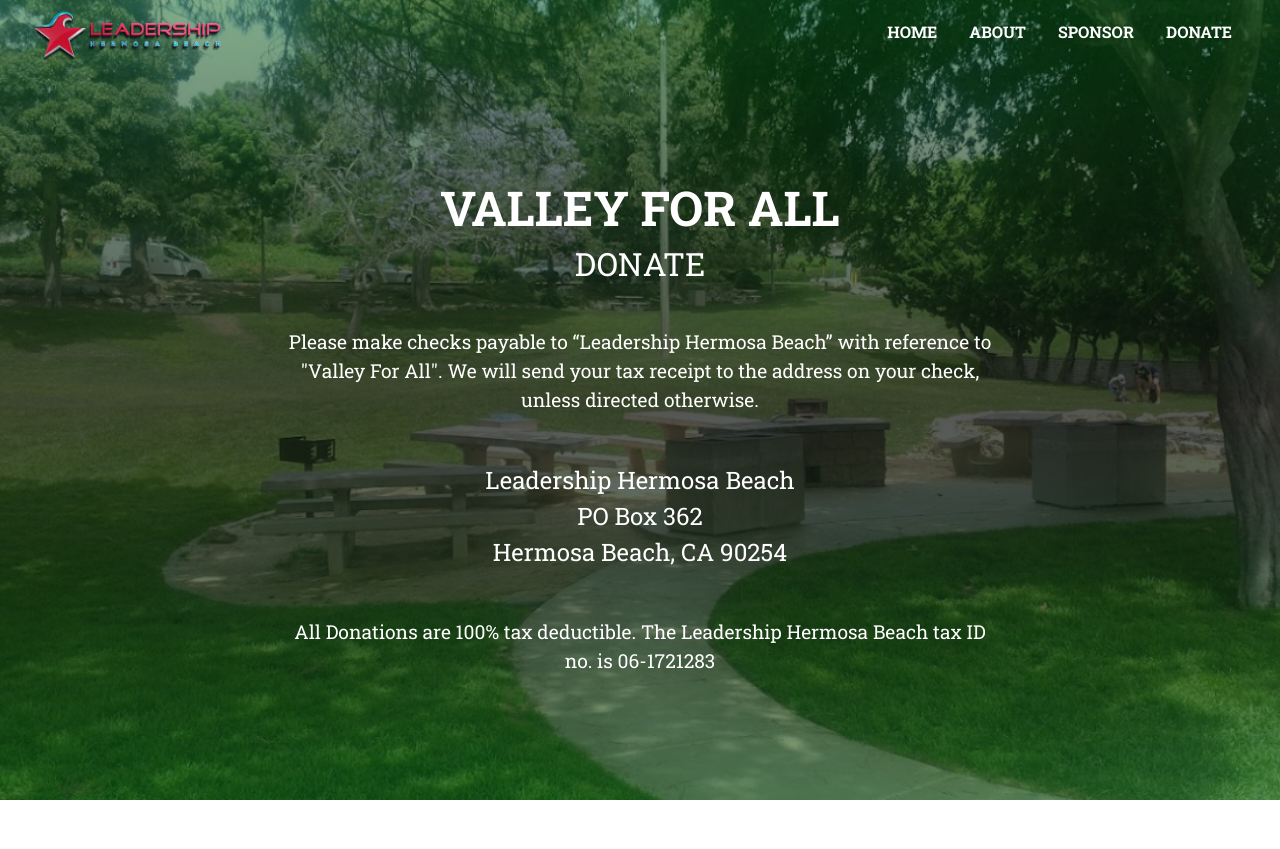
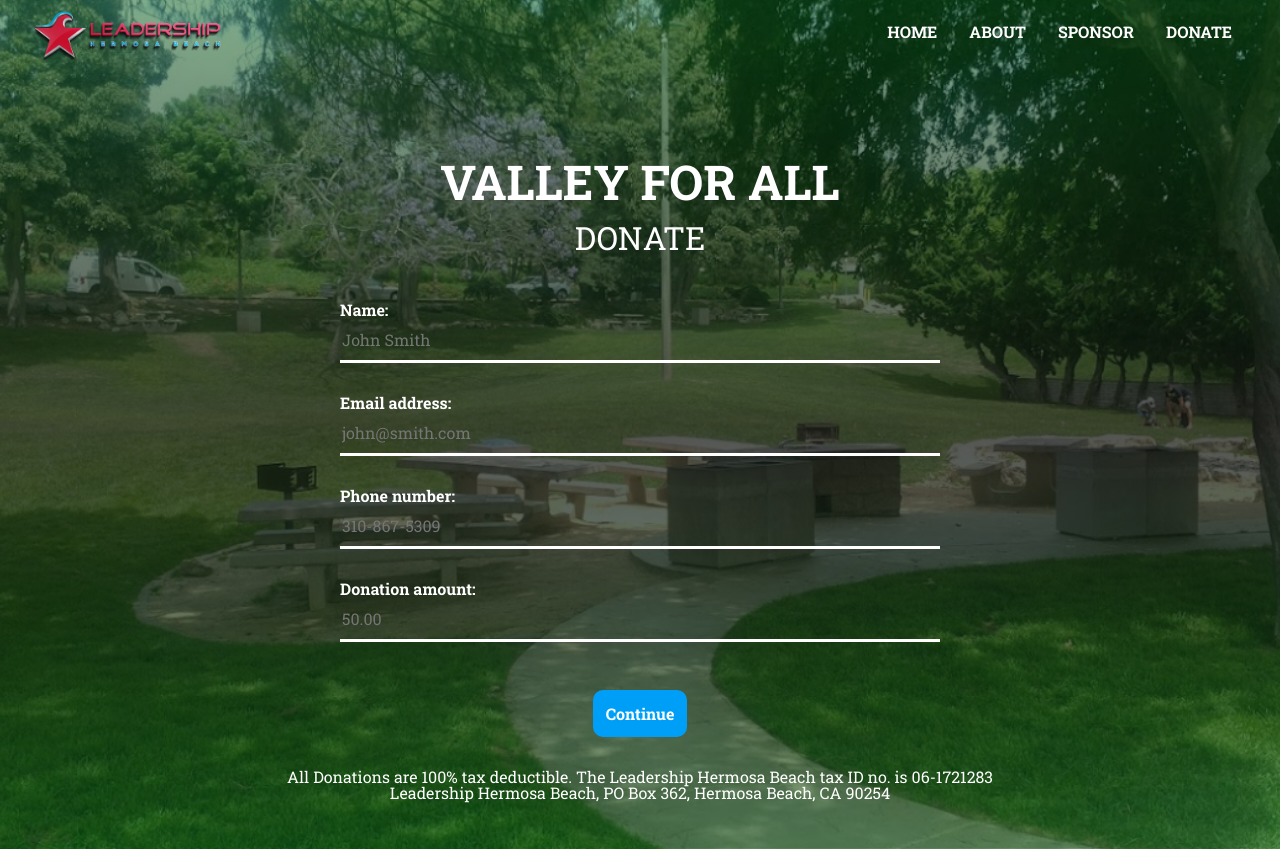
Before and after one commit to leahfern/valley-for-all, a React (Create React App) app: page /donate in a window 1280 px wide. Before the commit the page ends 800 px from the top, so only its background shows below. Built offline with nearby package versions, Linux system fonts and the light colour scheme.

Commit message:
payment works

```diff
--- a/public/index.html
+++ b/public/index.html
@@ -27,7 +27,7 @@
       Learn how to configure a non-root public URL by running `npm run build`.
     -->
 
-    <script src="https://www.paypal.com/sdk/js?client-id=AblZCvX0l0VmcrB479vMDGHmpQ1UuKO0dD7bGbMExiubZCr3g7-7DgOeKW3vDWHBYpTHpEDqasv26Ahj&currency=USD&disable-funding=paylater&enable-funding=venmo"></script>
+    <script src="https://www.paypal.com/sdk/js?client-id=AQGkiGGxAZnxEYroMIWAy8f3EsQqH8sf1lgm68yfEWYB3-GI1tWBuNkEOb_NlUXR4UD9B-7ax5GBdAvu&currency=USD&disable-funding=paylater&enable-funding=venmo"></script>
 
     <title>Valley For All</title>
 
--- a/src/App.js
+++ b/src/App.js
@@ -43,7 +43,8 @@
             <Route exact path="/" component={Home} />
             <Route path="/about" component={About} />
             <Route path="/sponsorship" component={Sponsorship}/>
-            <Route path="/donate" component={MailChecks} />
+            <Route exact path="/donate" component={Donate} />
+            <Route exact path="/donate/check" component={MailChecks} />
           </Switch>
         </div>
       </div>
--- a/src/components/Donate.js
+++ b/src/components/Donate.js
@@ -1,8 +1,7 @@
-import React, { useState } from 'react'
+import React, { useState, useEffect } from 'react'
 
 import styled from 'styled-components';
 import PayPalTest from './PayPalTest';
-
 
 const StyledDonate = styled.div`
 max-width: 90%;
@@ -10,7 +9,7 @@
 padding-top: 50px;
 color: white;
 label {
-  width: 300px;
+  font-weight: bold;
 }
 input {
   width: 100%;
@@ -21,7 +20,7 @@
   line-height: 1.2;
   border: none;
   background: transparent;
-  margin: 0 auto 1rem;
+  margin: 0 auto 2rem;
   border-bottom 3px solid white;
   font-family: inherit;
   :focus {
@@ -60,7 +59,7 @@
 
 button {
   background-color: #009FF7;
-  margin: 1rem auto 3rem auto;
+  margin: 1rem auto;
   padding: .8rem;
   color: white;
   text-decoration: none;
@@ -85,6 +84,9 @@
 .centered {
   text-align: center;
 }
+.nonprofit {
+  padding-bottom: 3rem;
+}
 `;
 
 const initialValues = {
@@ -98,10 +100,27 @@
   const [checkout, setCheckout] = useState(false);
   const [formValues, setFormValues] = useState(initialValues)
 
-  const handleSubmit = e => {
+
+  const handleSubmit = async (e) => {
     e.preventDefault();
     setCheckout(true);
-    //this is where we will send the info captured on the form to be
+    try {
+      const response = await fetch('https://v1.nocodeapi.com/leahfern/google_sheets/rkKLSMqOufyVjLPe?tabId=Sheet1', {
+        method: 'POST',
+        headers: {
+          'Content-Type': 'application/json'
+        },
+        body: JSON.stringify([[formValues.name, formValues.email, formValues.phone, formValues.amount, new Date().toLocaleString()]])
+      });
+      await response.json()
+    } catch (err) {
+      console.log(err)
+    }
+  }
+
+  const handleChange = e => {
+    const { name, value } = e.target;
+    setFormValues({ ...formValues, [name]: value });
   }
 
   return (
@@ -119,20 +138,43 @@
             name="name"
             type="text"
             placeholder="John Smith"
+            value={formValues.name}
+            onChange={handleChange}
             required
-          /><br />
+          />
         </label>
         <label>
           Email address:
-          <input type="email" name="email" placeholder="john@smith.com" required /><br />
+          <input
+            type="email"
+            name="email"
+            placeholder="john@smith.com"
+            value={formValues.email}
+            onChange={handleChange}
+            required
+          />
         </label>
         <label>
           Phone number:
-          <input type="tel" name="phone" placeholder="310-867-5309"/><br />
+          <input
+            type="tel"
+            name="phone"
+            placeholder="310-867-5309"
+            value={formValues.phone}
+            onChange={handleChange}
+          />
         </label>
         <label>
           Donation amount:
-          <input type="number" name="amount" placeholder="50.00" min="1" required/><br />
+          <input
+            type="number"
+            name="amount"
+            placeholder="50.00"
+            min="1"
+            value={formValues.amount}
+            onChange={handleChange}
+            required
+          />
         </label>
         <div className="centered">
           <button className={checkout ? "checkout-button hidden" : "checkout-button"}>Continue</button>
@@ -147,15 +189,15 @@
       </div>
       {(checkout === true)
         ? <div className="payment-div">
-          <h4>Select a payment type:</h4>
           <PayPalTest
             total={formValues.amount}
+            setFormValues={setFormValues}
           />
         </div>
 
         : ''
       }
-      <p>All Donations are 100% tax deductible. The Leadership Hermosa Beach tax ID no. is 06-1721283<br />
+      <p className="nonprofit">All Donations are 100% tax deductible. The Leadership Hermosa Beach tax ID no. is 06-1721283<br />
       Leadership Hermosa Beach, PO Box 362, Hermosa Beach, CA 90254</p>
     </StyledDonate>
   )
--- a/src/components/PayPalTest.js
+++ b/src/components/PayPalTest.js
@@ -1,14 +1,43 @@
 import React from 'react';
-import styled from 'styled-components'
+import styled from 'styled-components';
+import {Link} from 'react-router-dom';
 
 const StyledTest = styled.div`
-  margin: 0 auto;
+  font-size: 2rem;
+  color: #009FF7;
+  padding: 1rem 0;
+  line-height: 1.5;
+  h4 {
+    font-size: 1.2rem;
+    color: white;
+  }
+  a.checkpayment {
+    height: 45px;
+    display: block;
+    width: 100%;
+    border-radius: 3px;
+    margin-bottom: 1rem;
+    background-color: #009FF7;
+    color: white;
+    text-decoration: none;
+    font-weight: bold;
+    border: none;
+    font-size: 1.2rem;
+    font-family: inherit;
+    line-height: 1.2;
+    padding-top: 10px;
+
+    :hover {
+      transform: scale(1.0);
+      background: #14a8f7;
+    }
+  }
 `
 
 export default function PayPalTest(props) {
   const [paid, setPaid] = React.useState(false);
   const [error, setError] = React.useState(null);
-  const { total } = props;
+  const { total, setFormValues } = props;
 
   const paypalRef = React.useRef();
 
@@ -22,7 +51,7 @@
             intent: "CAPTURE",
             purchase_units: [
               {
-                description: "Your description",
+                description: "Valley For All",
                 amount: {
                   currency_code: "USD",
                   value: total,
@@ -34,7 +63,7 @@
         onApprove: async (data, actions) => {
           const order = await actions.order.capture();
           setPaid(true);
-          console.log(order);
+          setFormValues({name: '', email: '', phone: '', amount: ''})
         },
         onError: (err) => {
         //   setError(err),
@@ -51,16 +80,18 @@
   }, [total]);
 
   if (paid) {
-    return <StyledTest>Payment successful. THANK YOU for your donation!</StyledTest>;
+    return <StyledTest className="status">Payment successful. THANK YOU for your donation!</StyledTest>;
   }
 
   // If any error occurs
   if (error) {
-    return <StyledTest>Error Occurred in processing payment! Please try again.</StyledTest>;
+    return <StyledTest className="status">Error Occurred in processing payment! Please try again.</StyledTest>;
   }
 
   return (
     <StyledTest>
+      <h4>Select a payment type:</h4>
+      <Link to="/donate/check" className="checkpayment">Check Payment</Link>
       <div ref={paypalRef} />
     </StyledTest>
   )
```
